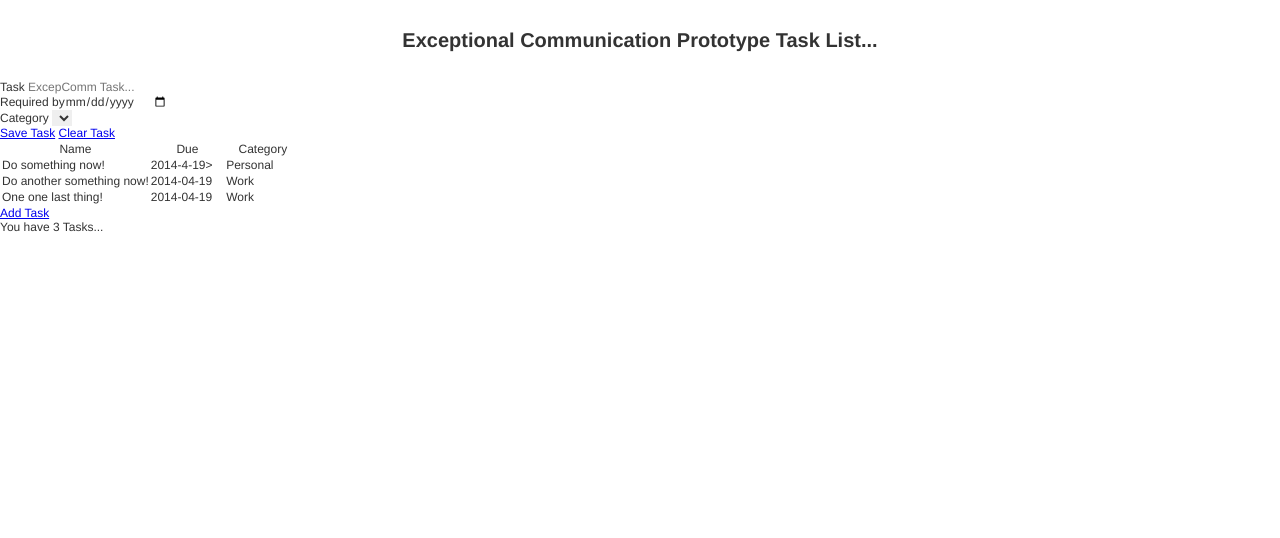
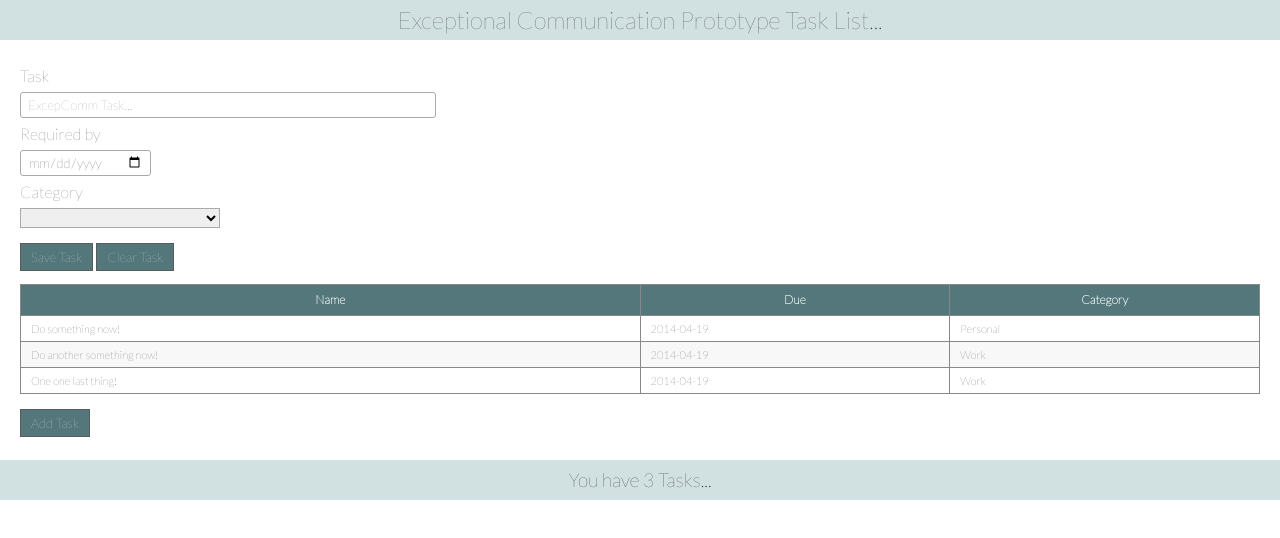
Before and after one commit to ryanpoplin/adinkra, a plain HTML site: page app/index.html in a window 1280 px wide. Drawn offline with Linux system fonts and the light colour scheme.

Commit message:
Updates...

```diff
--- a/app/css/core.css
+++ b/app/css/core.css
@@ -1,19 +1,153 @@
-@CHARSET "UTF-8";
-body, h1, h2, h3, h4, h5, h6, p, ul, dl, ol, form, fieldset, input, label, table, tbody, tfoot, th, tr, td, textarea, select {
-	font-family: "helvetica neue", helvetica, "lucinda sans unicode", "sans serif";
-	font-weight: normal;
-	color: #333;
+/* http://meyerweb.com/eric/tools/css/reset/
+   v2.0 | 20110126
+   License: none (public domain)
+*/
+html, body, div, span, applet, object, iframe,
+h1, h2, h3, h4, h5, h6, p, blockquote, pre,
+a, abbr, acronym, address, big, cite, code,
+del, dfn, em, img, ins, kbd, q, s, samp,
+small, strike, strong, sub, sup, tt, var,
+b, u, i, center,
+dl, dt, dd, ol, ul, li,
+fieldset, form, label, legend,
+table, caption, tbody, tfoot, thead, tr, th, td,
+article, aside, canvas, details, embed,
+figure, figcaption, footer, header, hgroup,
+menu, nav, output, ruby, section, summary,
+time, mark, audio, video {
+	margin: 0;
 	padding: 0;
 	border: 0;
-	margin: 0;
-	font-size: 12px;
+	font-size: 100%;
+	font: inherit;
+	vertical-align: baseline;
+	font-family: 'Lato', sans-serif;
+}
+/* HTML5 display-role reset for older browsers */
+article, aside, details, figcaption, figure,
+footer, header, hgroup, menu, nav, section {
+	display: block;
+}
+body {
+	line-height: 1;
+}
+ol, ul {
+	list-style: none;
+}
+blockquote, q {
+	quotes: none;
+}
+blockquote:before, blockquote:after,
+q:before, q:after {
+	content: '';
+	content: none;
+}
+table {
+	border-collapse: collapse;
+	border-spacing: 0;
+}
+/* Custom Styles... */
+* {
+	font-family: 'Lato', sans-serif;
 }
 header {
 	width: 100%;
-	height: 80px;
+	height: 40px;
 	color: #333;
+	background-color: #d1e0e1;
+	font-size: 1.5em;
+	text-align: center;
+	line-height: 40px;
+}
+footer {
+	width: 100%;
+	height: 40px;
+	background-color: #d1e0e1;
+	font-size: 1.2em;
+	text-align: center;
+	line-height: 40px;
+	margin-top: 30px;
+}
+table, th, td {
+	border: 1px solid #888;
+}
+section {
+	margin: 20px 20px;
+}
+table {
+	width: 100%;
+	border-collapse: collapse;
+}
+thead {
+	line-height: 30px;
+}
+thead th {
+	background-color: #53777a;
+	color: #fff;
+	font-size: 12px;
 	font-weight: bold;
-	font-size: 20px;
 	text-align: center;
-	line-height: 80px;
 }
+td {
+	font-size: 11px;
+	line-height: 25px;
+	padding-left: 10px;
+}
+.even {
+	background-color: #f8f8f8;
+}
+nav {
+	margin: 20px 0 20px 0;
+}
+nav a {
+	background: #53777a;
+	color: #fff;
+	width: 80px;
+	text-decoration: none;
+	border: 1px solid #5b5b5b;
+	font-size: 13px;
+	text-align: center;
+	padding: 5px 10px;
+}
+label {
+	display: block;
+	padding: 8px 0 8px 0;
+	color: #333;
+}
+input {
+	border-radius: 3px;
+	height: 24px;
+	border: 1px solid #AAA;
+	padding: 0 7px;
+}
+input.large {
+	width: 400px;
+}
+select {
+	border: 1px solid #AAA;
+	overflow: hidden;
+	margin-right: 15px;
+	width: 200px;
+}
+.required {
+	color: red;
+}
+.not {
+	display: none;
+}
+.row-highlight {
+	font-weight: bold;
+}
+label.error {
+	color: red;
+	font-weight: bold;
+}
+.overdue {
+	background-color: #F7DCE5;
+}
+.warning {
+	background-color: #F7F7DC;
+}
+.task-completed {
+	text-decoration: line-through;
+}
--- a/app/index.html
+++ b/app/index.html
@@ -1,15 +1,19 @@
-<!-- Just Testing... -->
 <!doctype html>
-<html lang="en">
+<html class="no-js" lang="en">
     <head>
         <meta charset="utf-8">
-	<title>Exceptional Communication Prototype...</title>
+        <meta http-equiv="X-UA-Compatible" content="IE=edge">
+        <title></title>
+        <meta name="description" content="">
+        <meta name="viewport" content="width=device-width, initial-scale=1">
+        <link href='http://fonts.googleapis.com/css?family=Lato:100' rel='stylesheet' type='text/css'>
 		<link rel="stylesheet" type="text/css" href="css/core.css" media="screen">
     </head>
     <body>
-	<!-- Testing... -->
+        <!--[if lt IE 8]>
+            <p class="browsehappy">You are using an <strong>outdated</strong> browser. Please <a href="http://browsehappy.com/">upgrade your browser</a> to improve your experience.</p>
+        <![endif]-->
         <header>
-		<!-- Task List for Exceptional Communication Prototype... -->
 			<span>Exceptional Communication Prototype Task List...</span>
 		</header>
 		<main>
@@ -38,7 +42,6 @@
 			<section>
 				<table id="table-tasks">
 					<colgroup>
-					<!-- HTML5 Proper Syntax? -->
 						<col width="50%">
 						<col width="25%">
 						<col width="25%">
@@ -51,10 +54,9 @@
 						</tr>
 					</thead>
 					<tbody>
-					<!-- Refactor if needed... -->
 						<tr>
 							<td>Do something now!</td>
-						<td><time datetime="2014-4-19">2014-4-19></time></td>
+							<td><time datetime="2014-04-19">2014-04-19</time></td>
 							<td>Personal</td>
 						</tr>
 						<tr class="even">
@@ -77,6 +79,6 @@
 		<footer>
 			<span>You have 3 Tasks...</span>
 		</footer>
-	<!-- Testing... -->
+        <!--<script src="js/main.js"></script>-->
     </body>
 </html>
```
Lines whose indentation alone changed are shown as unchanged.
